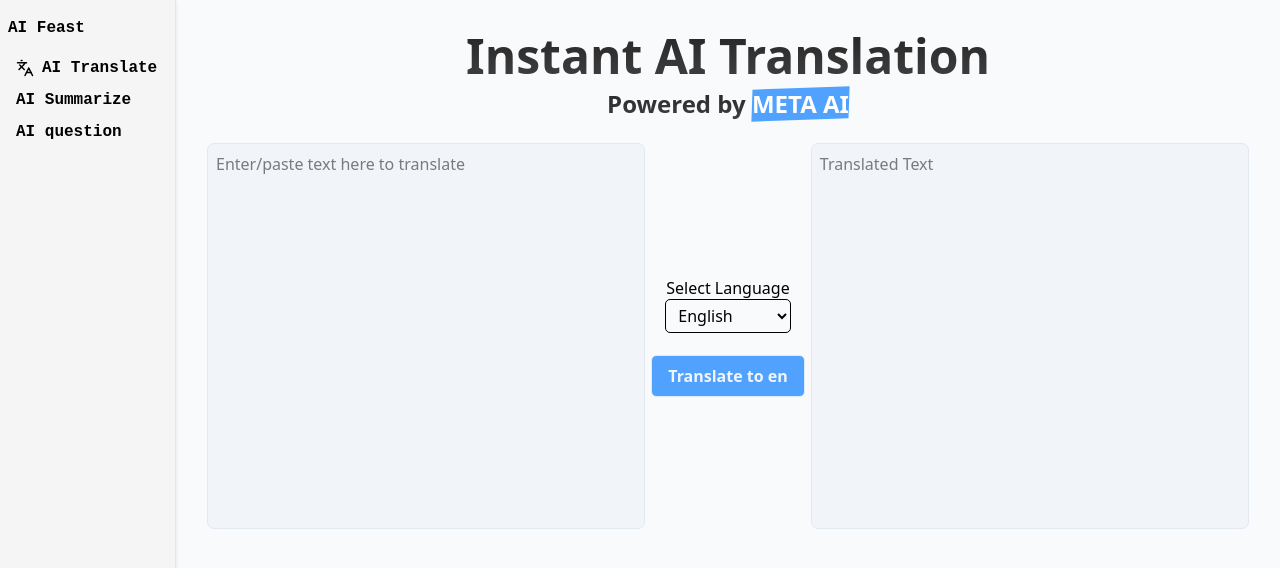
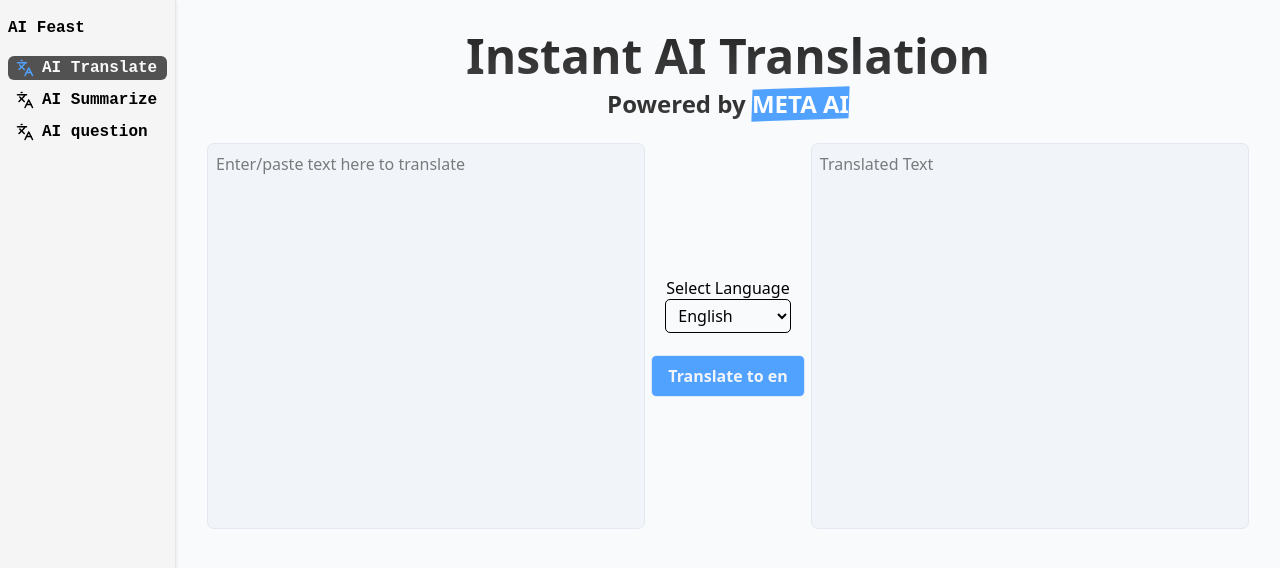
Before and after one commit to kundan-suthar/Ai-Fiesta-frontend, a React (Vite) app: page /translate in a window 1280 px wide. Shown: the top 568 px of the page. Built offline with nearby package versions, Linux system fonts and the light colour scheme.

Commit message:
Navbar update for active nav links

```diff
--- a/src/components/SideBar.tsx
+++ b/src/components/SideBar.tsx
@@ -1,32 +1,85 @@
 import { Languages } from "lucide-react";
-import { Link } from "react-router-dom";
+import { NavLink } from "react-router-dom";
 
 const SideBar = () => {
   return (
     <nav className="bg-neutral-100 border-r-1 font-primary font-bold border-neutral-200 shadow min-w-44 flex flex-col h-screen">
       <div className="m-2 flex flex-col gap-2">
-        <Link to="/" className="my-2  ">
+        <NavLink to="/" className="my-2  ">
           AI Feast
-        </Link>
-        <Link
+        </NavLink>
+        <NavLink
           to="/translate"
-          className="group hover:bg-neutral-600 rounded-md px-2 hover:text-neutral-50 flex gap-2 items-center"
+          className={({ isActive }) =>
+            `group rounded-md px-2 flex gap-2 items-center ${
+              isActive
+                ? "bg-neutral-600 text-neutral-50"
+                : "hover:bg-neutral-600 hover:text-neutral-50"
+            }`
+          }
         >
-          <Languages size={18} className="group-hover:text-blue-400" />
-          <p>AI Translate</p>
-        </Link>
-        <Link
+          {({ isActive }) => (
+            <>
+              <Languages
+                size={18}
+                className={`${
+                  isActive
+                    ? "text-blue-400" // active state color
+                    : "group-hover:text-blue-400" // hover state color
+                }`}
+              />
+              <p>AI Translate</p>
+            </>
+          )}
+        </NavLink>
+        <NavLink
           to="/summary"
-          className="hover:bg-neutral-600 rounded-md px-2  hover:text-neutral-50"
+          className={({ isActive }) =>
+            `group rounded-md px-2 flex gap-2 items-center ${
+              isActive
+                ? "bg-neutral-600 text-neutral-50"
+                : "hover:bg-neutral-600 hover:text-neutral-50"
+            }`
+          }
         >
-          AI Summarize
-        </Link>
-        <Link
+          {({ isActive }) => (
+            <>
+              <Languages
+                size={18}
+                className={`${
+                  isActive
+                    ? "text-emerald-400" // active state color
+                    : "group-hover:text-emerald-400" // hover state color
+                }`}
+              />
+              <p>AI Summarize</p>
+            </>
+          )}
+        </NavLink>
+        <NavLink
           to="/question"
-          className="hover:bg-neutral-600 rounded-md px-2  hover:text-neutral-50"
+          className={({ isActive }) =>
+            `group rounded-md px-2 flex gap-2 items-center ${
+              isActive
+                ? "bg-neutral-600 text-neutral-50"
+                : "hover:bg-neutral-600 hover:text-neutral-50"
+            }`
+          }
         >
-          AI question
-        </Link>
+          {({ isActive }) => (
+            <>
+              <Languages
+                size={18}
+                className={`${
+                  isActive
+                    ? "text-blue-400" // active state color
+                    : "group-hover:text-blue-400" // hover state color
+                }`}
+              />
+              <p> AI question</p>
+            </>
+          )}
+        </NavLink>
       </div>
     </nav>
   );
```
